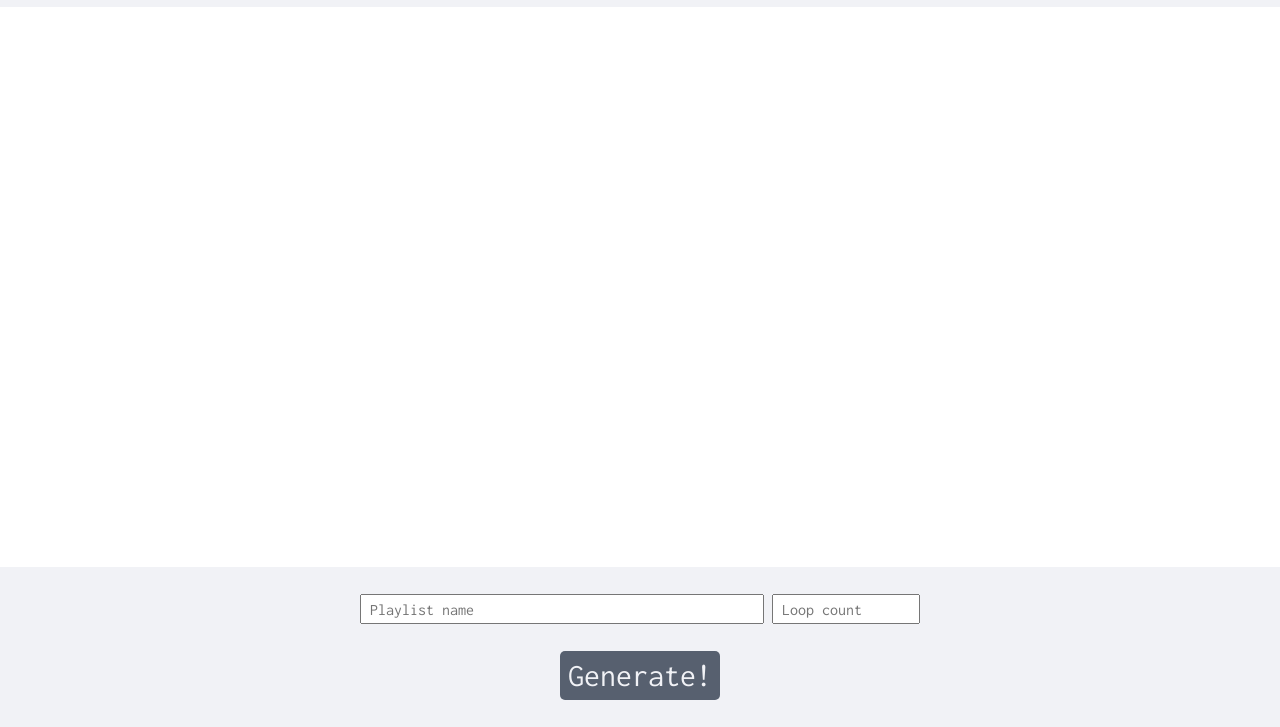
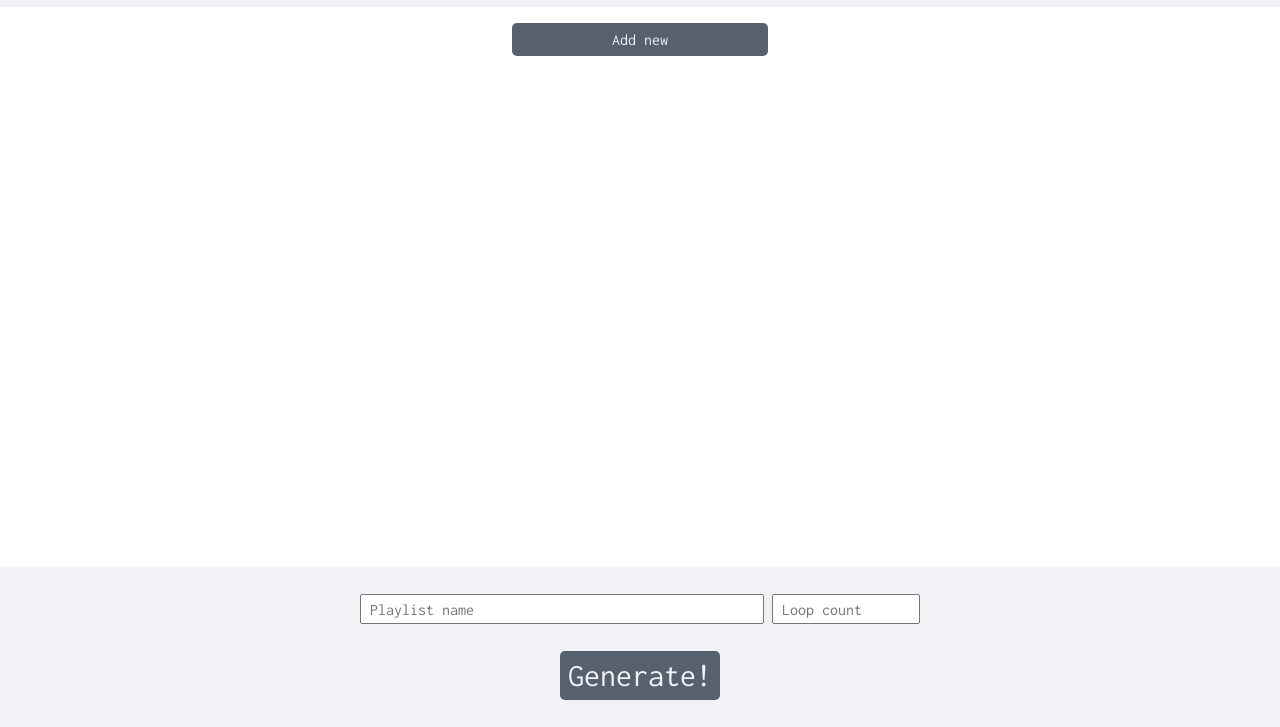
Before and after one commit to berkbaski/omma, a website built with webpack: page src/index.html in a window 1280 px wide. Shown: the part 73-800 px from the top of the page. Built offline with nearby package versions, Linux system fonts and the light colour scheme.

Commit message:
created playlist-item placeholder and add button

```diff
--- a/src/assets/style.scss
+++ b/src/assets/style.scss
@@ -48,9 +48,20 @@ main {
     }
   }
 
-  article {
+  .playlist-items {
     height: 100%;
     overflow-y: auto;
+
+    .playlist-item-placeholder {
+      display: flex;
+      align-items: center;
+      justify-content: center;
+      margin: 1rem 0;
+
+      .add-new-button {
+        width: 20vw;
+      }
+    }
   }
 
   footer {
--- a/src/index.html
+++ b/src/index.html
@@ -12,7 +12,11 @@
         <h1 class="title">Create a playlist</h1>
       </header>
 
-      <section></section>
+      <section class="playlist-items">
+        <div class="playlist-item-placeholder">
+          <button class="add-new-button">Add new</button>
+        </div>
+      </section>
 
       <footer>
         <div class="input-groups">
```
